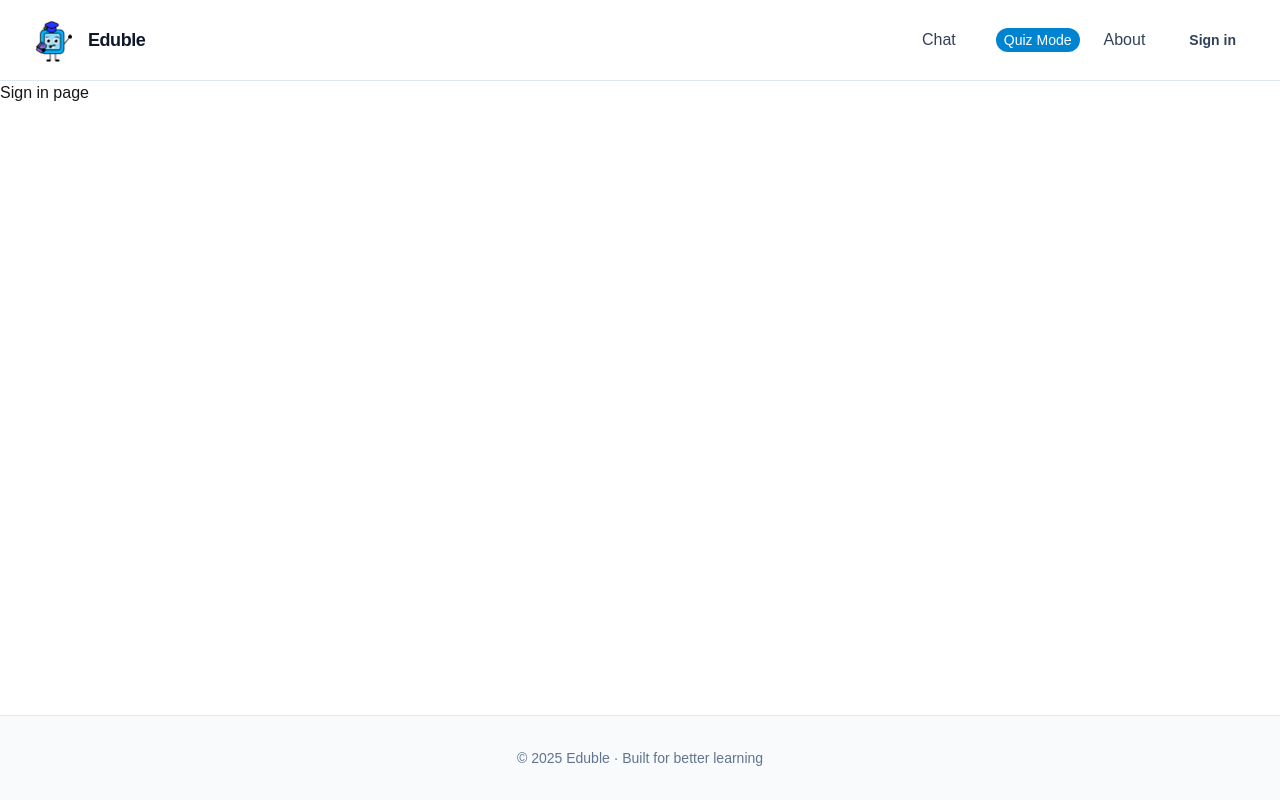
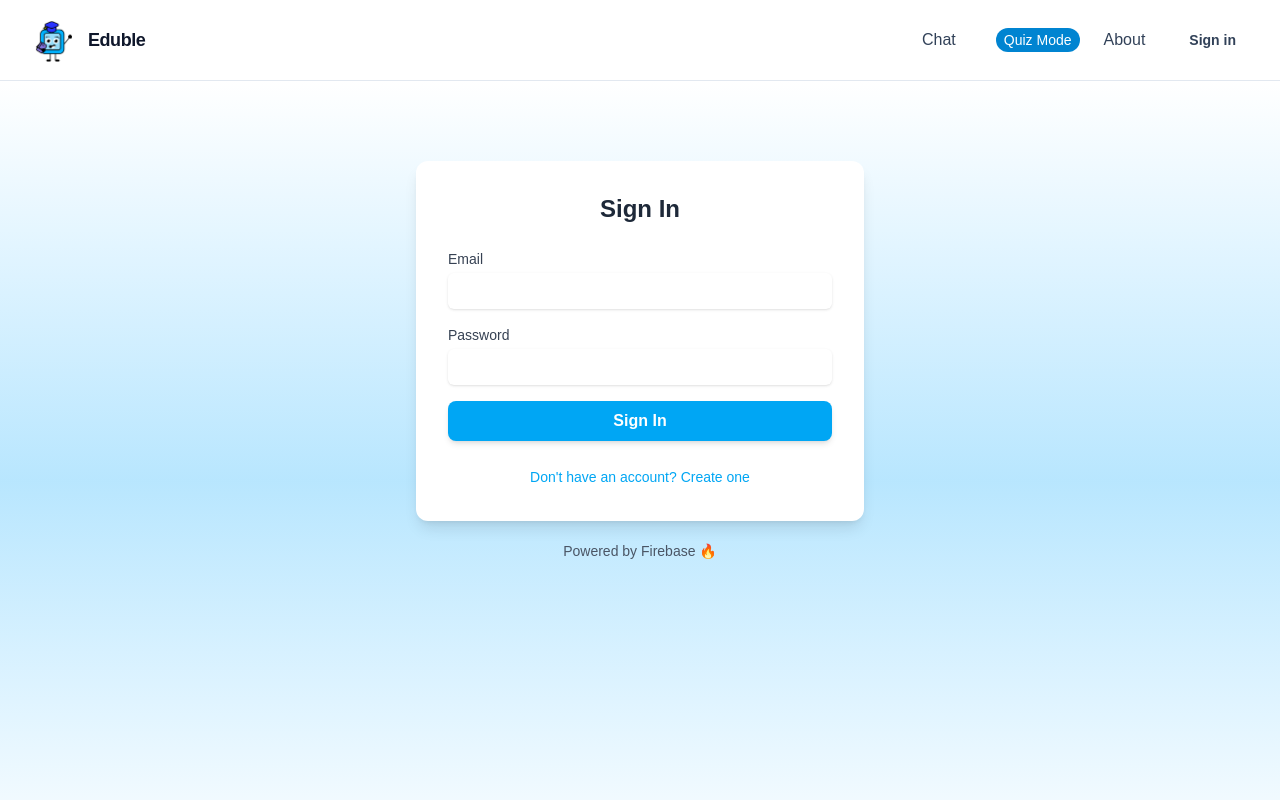
Before and after one commit to keithfykai/Final-Year-Project---Educational-Tutor-Bot, a Next.js app in the folder frontend/: page /signin in a window 1280 px wide. Shown: the top 800 px of the page. Built offline with nearby package versions, Linux system fonts and the light colour scheme; no server answers.

Commit message:
Added Sign in Page using Firebase

```diff
--- a/frontend/src/app/signin/page.tsx
+++ b/frontend/src/app/signin/page.tsx
@@ -1,141 +1,132 @@
+"use client";
+
+import * as React from "react";
+import { useRouter } from "next/navigation";
+import {
+  signInWithEmailAndPassword,
+  createUserWithEmailAndPassword,
+} from "firebase/auth";
+import { getAuthClient } from "../../../firebase/firebaseClient"; // <-- client-only auth
+
 export default function SignInPage() {
+  const [isSignIn, setIsSignIn] = React.useState(true);
+  const [email, setEmail] = React.useState("");
+  const [password, setPassword] = React.useState("");
+  const [name, setName] = React.useState("");
+  const [loading, setLoading] = React.useState(false);
+  const [error, setError] = React.useState("");
+  const router = useRouter();
+
+  const handleSubmit = async (e: React.FormEvent<HTMLFormElement>) => {
+    e.preventDefault();
+    setError("");
+    setLoading(true);
+
+    try {
+      const auth = getAuthClient(); // initialize only in browser
+
+      if (isSignIn) {
+        // Sign In
+        await signInWithEmailAndPassword(auth, email, password);
+        alert("Welcome Back!");
+      } else {
+        // Sign Up
+        await createUserWithEmailAndPassword(auth, email, password);
+        alert("Account created successfully!");
+      }
+      router.push("/");
+    } catch (err: unknown) {
+      if (err instanceof Error) setError(err.message);
+      else setError(String(err));
+    } finally {
+      setLoading(false);
+    }
+  };
+
   return (
-    <div>
-      Sign in page
-    </div>
+    <main className="flex flex-col items-center py-20 dark:bg-black dark:bg-gradient-to-b dark:from-black dark:via-black dark:to-black bg-gradient-to-b from-white via-sky-200 to-white min-h-screen w-full px-6">
+      <section className="bg-white dark:bg-gray-900 shadow-lg rounded-xl p-8 w-full max-w-md">
+        <h1 className="text-2xl font-bold mb-6 text-center text-gray-800 dark:text-white">
+          {isSignIn ? "Sign In" : "Create Account"}
+        </h1>
+
+        {error && <p className="mb-4 text-sm text-red-500 text-center">{error}</p>}
+
+        <form className="space-y-4" onSubmit={handleSubmit}>
+          {!isSignIn && (
+            <div>
+              <label
+                htmlFor="name"
+                className="block text-sm font-medium text-gray-700 dark:text-gray-300"
+              >
+                Username
+              </label>
+              <input
+                id="name"
+                type="text"
+                value={name}
+                onChange={(e) => setName(e.target.value)}
+                className="mt-1 p-2 block w-full rounded-md border-gray-300 shadow-sm focus:border-sky-500 focus:ring-sky-500 sm:text-sm dark:bg-gray-800 dark:border-gray-700 dark:text-white"
+              />
+            </div>
+          )}
+
+          <div>
+            <label
+              htmlFor="email"
+              className="block text-sm font-medium text-gray-700 dark:text-gray-300"
+            >
+              Email
+            </label>
+            <input
+              id="email"
+              type="email"
+              value={email}
+              onChange={(e) => setEmail(e.target.value)}
+              className="mt-1 p-2 block w-full rounded-md border-gray-300 shadow-sm focus:border-sky-500 focus:ring-sky-500 sm:text-sm dark:bg-gray-800 dark:border-gray-700 dark:text-white"
+            />
+          </div>
+
+          <div>
+            <label
+              htmlFor="password"
+              className="block text-sm font-medium text-gray-700 dark:text-gray-300"
+            >
+              Password
+            </label>
+            <input
+              id="password"
+              type="password"
+              value={password}
+              onChange={(e) => setPassword(e.target.value)}
+              className="mt-1 p-2 block w-full rounded-md border-gray-300 shadow-sm focus:border-sky-500 focus:ring-sky-500 sm:text-sm dark:bg-gray-800 dark:border-gray-700 dark:text-white"
+            />
+          </div>
+
+          <button
+            type="submit"
+            disabled={loading}
+            className="w-full py-2 px-4 bg-sky-500 hover:bg-sky-600 text-white font-semibold rounded-lg shadow-md focus:outline-none focus:ring-2 focus:ring-offset-2 focus:ring-sky-400 disabled:opacity-50"
+          >
+            {loading ? "Loading..." : isSignIn ? "Sign In" : "Create Account"}
+          </button>
+        </form>
+
+        <div className="mt-6 text-center">
+          <button
+            onClick={() => setIsSignIn(!isSignIn)}
+            className="text-sky-500 hover:underline text-sm"
+          >
+            {isSignIn
+              ? "Don't have an account? Create one"
+              : "Already have an account? Sign in"}
+          </button>
+        </div>
+      </section>
+
+      <footer className="mt-5 text-sm text-gray-600 dark:text-gray-400">
+        Powered by Firebase 🔥
+      </footer>
+    </main>
   );
 }
-
-
-// "use client";
-
-// import * as React from "react";
-// import { useRouter } from "next/navigation";
-// import {
-//   signInWithEmailAndPassword,
-//   createUserWithEmailAndPassword,
-// } from "firebase/auth";
-// import { getAuthClient } from "../../../firebase/firebaseClient"; // <-- client-only auth
-
-// export default function SignInPage() {
-//   const [isSignIn, setIsSignIn] = React.useState(true);
-//   const [email, setEmail] = React.useState("");
-//   const [password, setPassword] = React.useState("");
-//   const [name, setName] = React.useState("");
-//   const [loading, setLoading] = React.useState(false);
-//   const [error, setError] = React.useState("");
-//   const router = useRouter();
-
-//   const handleSubmit = async (e: React.FormEvent<HTMLFormElement>) => {
-//     e.preventDefault();
-//     setError("");
-//     setLoading(true);
-
-//     try {
-//       const auth = getAuthClient(); // initialize only in browser
-
-//       if (isSignIn) {
-//         // Sign In
-//         await signInWithEmailAndPassword(auth, email, password);
-//         alert("Welcome Back!");
-//       } else {
-//         // Sign Up
-//         await createUserWithEmailAndPassword(auth, email, password);
-//         alert("Account created successfully!");
-//       }
-//       router.push("/");
-//     } catch (err: unknown) {
-//       if (err instanceof Error) setError(err.message);
-//       else setError(String(err));
-//     } finally {
-//       setLoading(false);
-//     }
-//   };
-
-//   return (
-//     <main className="flex flex-col items-center py-20 dark:bg-black dark:bg-gradient-to-b dark:from-black dark:via-black dark:to-black bg-gradient-to-b from-white via-sky-200 to-white min-h-screen w-full px-6">
-//       <section className="bg-white dark:bg-gray-900 shadow-lg rounded-xl p-8 w-full max-w-md">
-//         <h1 className="text-2xl font-bold mb-6 text-center text-gray-800 dark:text-white">
-//           {isSignIn ? "Sign In" : "Create Account"}
-//         </h1>
-
-//         {error && <p className="mb-4 text-sm text-red-500 text-center">{error}</p>}
-
-//         <form className="space-y-4" onSubmit={handleSubmit}>
-//           {!isSignIn && (
-//             <div>
-//               <label
-//                 htmlFor="name"
-//                 className="block text-sm font-medium text-gray-700 dark:text-gray-300"
-//               >
-//                 Username
-//               </label>
-//               <input
-//                 id="name"
-//                 type="text"
-//                 value={name}
-//                 onChange={(e) => setName(e.target.value)}
-//                 className="mt-1 p-2 block w-full rounded-md border-gray-300 shadow-sm focus:border-sky-500 focus:ring-sky-500 sm:text-sm dark:bg-gray-800 dark:border-gray-700 dark:text-white"
-//               />
-//             </div>
-//           )}
-
-//           <div>
-//             <label
-//               htmlFor="email"
-//               className="block text-sm font-medium text-gray-700 dark:text-gray-300"
-//             >
-//               Email
-//             </label>
-//             <input
-//               id="email"
-//               type="email"
-//               value={email}
-//               onChange={(e) => setEmail(e.target.value)}
-//               className="mt-1 p-2 block w-full rounded-md border-gray-300 shadow-sm focus:border-sky-500 focus:ring-sky-500 sm:text-sm dark:bg-gray-800 dark:border-gray-700 dark:text-white"
-//             />
-//           </div>
-
-//           <div>
-//             <label
-//               htmlFor="password"
-//               className="block text-sm font-medium text-gray-700 dark:text-gray-300"
-//             >
-//               Password
-//             </label>
-//             <input
-//               id="password"
-//               type="password"
-//               value={password}
-//               onChange={(e) => setPassword(e.target.value)}
-//               className="mt-1 p-2 block w-full rounded-md border-gray-300 shadow-sm focus:border-sky-500 focus:ring-sky-500 sm:text-sm dark:bg-gray-800 dark:border-gray-700 dark:text-white"
-//             />
-//           </div>
-
-//           <button
-//             type="submit"
-//             disabled={loading}
-//             className="w-full py-2 px-4 bg-sky-500 hover:bg-sky-600 text-white font-semibold rounded-lg shadow-md focus:outline-none focus:ring-2 focus:ring-offset-2 focus:ring-sky-400 disabled:opacity-50"
-//           >
-//             {loading ? "Loading..." : isSignIn ? "Sign In" : "Create Account"}
-//           </button>
-//         </form>
-
-//         <div className="mt-6 text-center">
-//           <button
-//             onClick={() => setIsSignIn(!isSignIn)}
-//             className="text-sky-500 hover:underline text-sm"
-//           >
-//             {isSignIn
-//               ? "Don't have an account? Create one"
-//               : "Already have an account? Sign in"}
-//           </button>
-//         </div>
-//       </section>
-
-//       <footer className="mt-5 text-sm text-gray-600 dark:text-gray-400">
-//         Powered by Firebase 🔥
-//       </footer>
-//     </main>
-//   );
-// }
```
